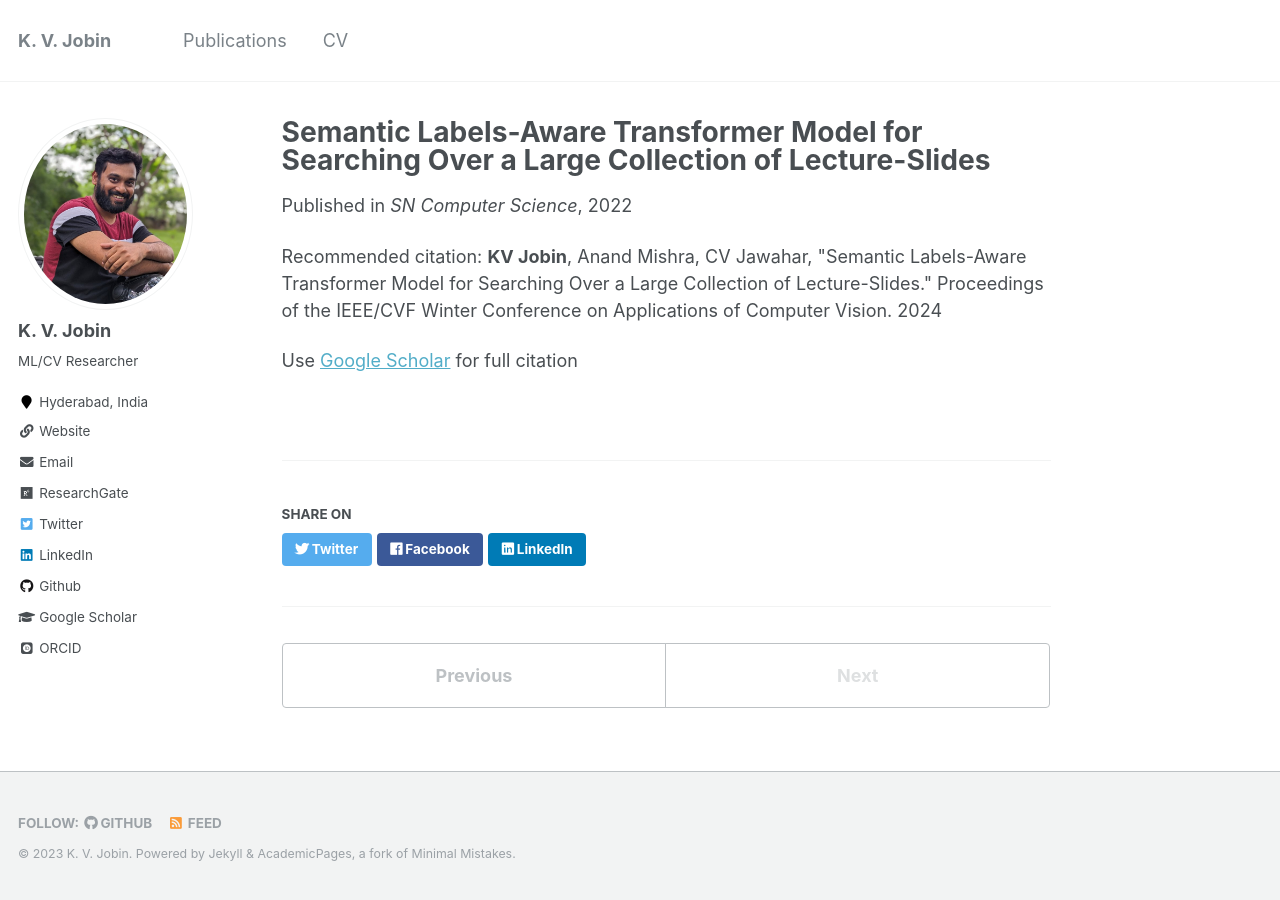
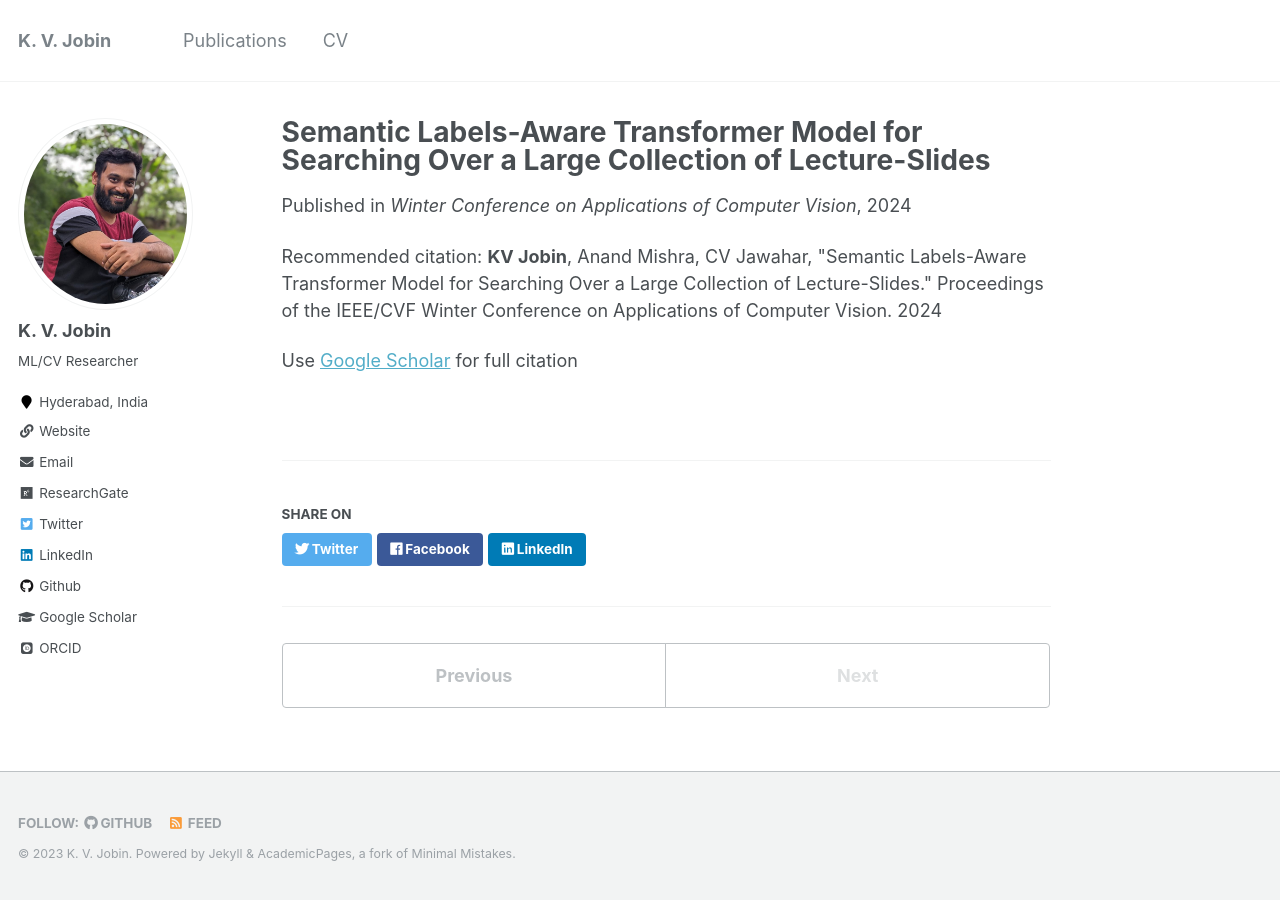
Before and after one commit to jobinkv/jobinkv.github.io, a Jekyll site: the page built from _publications/2024-01-01-Semantic-Labels-Aware-Transformer-Model-for-Searching-Over-a-Large-Collection-of-Lecture-Slides.md, in a window 1280 px wide. Built offline with Jekyll 4.4.1, drawn with Linux system fonts in a browser that asks for light colours; some web fonts are replaced.

Commit message:
wacv changes

```diff
--- a/_publications/2024-01-01-Semantic-Labels-Aware-Transformer-Model-for-Searching-Over-a-Large-Collection-of-Lecture-Slides.md
+++ b/_publications/2024-01-01-Semantic-Labels-Aware-Transformer-Model-for-Searching-Over-a-Large-Collection-of-Lecture-Slides.md
@@ -2,8 +2,8 @@
 title: "Semantic Labels-Aware Transformer Model for Searching Over a Large Collection of Lecture-Slides"
 collection: publications
 permalink: /publication/2022-01-01-Document-Image-Analysis-Using-Deep-Multi-modular-Features
-date: 2022-01-01
-venue: 'SN Computer Science'
+date: 2024-01-08
+venue: ' Winter Conference on Applications of Computer Vision'
 citation: ' <b> KV Jobin</b>,  Anand Mishra,  CV Jawahar, &quot;Semantic Labels-Aware Transformer Model for Searching Over a Large Collection of Lecture-Slides.&quot; Proceedings of the IEEE/CVF Winter Conference on Applications of Computer Vision. 2024'
 ---
 Use [Google Scholar](https://scholar.google.com/citations?view_op=view_citation&hl=en&user=hP79D9EAAAAJ&sortby=pubdate&citation_for_view=hP79D9EAAAAJ:L8Ckcad2t8MC){:target="_blank"} for full citation
```
